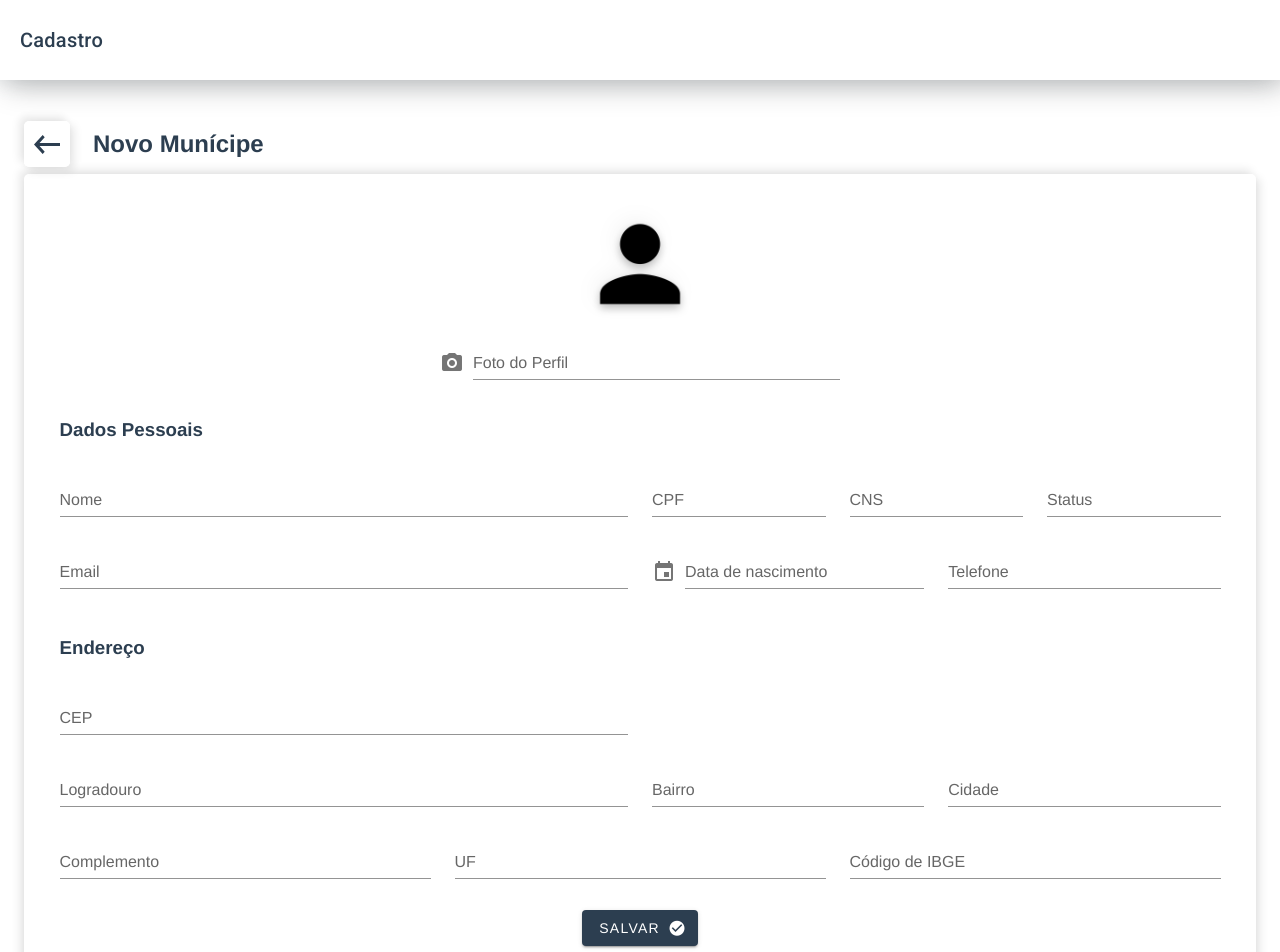
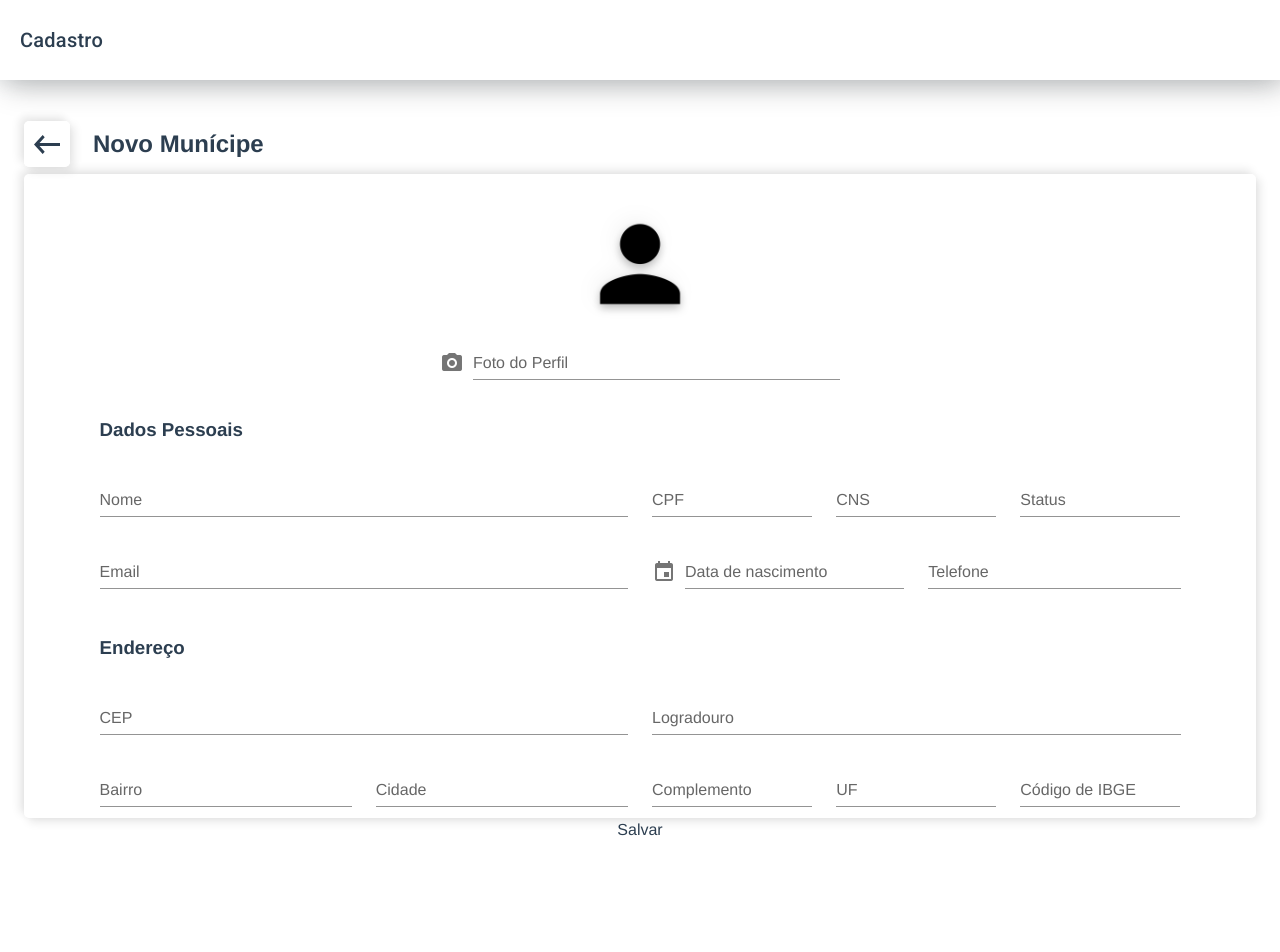
Before and after one commit to elton0022/townspersons-web, a Vue app: page /#/new-townsperson in a window 1280 px wide. Shown: the top 952 px of the page. After the commit the page ends 866 px from the top, so only its background shows below. Built offline with nearby package versions, Linux system fonts and the light colour scheme.

Commit message:
refactor: config forms

```diff
--- a/src/components/BirthDate.vue
+++ b/src/components/BirthDate.vue
@@ -0,0 +1,78 @@
+<template>
+  <v-menu
+    ref="menu"
+    v-model="menu"
+    :close-on-content-click="false"
+    transition="scale-transition"
+    offset-y
+    max-width="290px"
+    min-width="auto"
+  >
+    <template v-slot:activator="{ on, attrs }">
+      <v-text-field
+        v-model="dateFormatted"
+        label="Data de nascimento"
+        prepend-icon="mdi-calendar"
+        @blur="date = parseDate(dateFormatted)"
+        v-bind="attrs"
+        v-on="on"
+      ></v-text-field>
+    </template>
+    <v-date-picker
+      v-model="date"
+      :active-picker.sync="activePicker"
+      :max="
+        new Date(Date.now() - new Date().getTimezoneOffset() * 60000)
+          .toISOString()
+          .substr(0, 10)
+      "
+      min="1950-01-01"
+      @change="save"
+      @input="menu = false"
+    ></v-date-picker>
+  </v-menu>
+</template>
+
+<script>
+export default {
+  name: 'BirthDate',
+  data() {
+    return {
+      menu: false,
+      date: new Date(Date.now() - new Date().getTimezoneOffset() * 60000)
+        .toISOString()
+        .substr(0, 10),
+      activePicker: null,
+      dateFormatted: null,
+    };
+  },
+  watch: {
+    menu(val) {
+      val && setTimeout(() => (this.activePicker = "YEAR"));
+    },
+    date() {
+      this.dateFormatted = this.formatDate(this.date);
+    },
+  },
+  methods: {
+    save(date) {
+      this.$refs.menu.save(date);
+    },
+    formatDate(date) {
+      if (!date) return null;
+
+      const [year, month, day] = date.split("-");
+      return `${day}/${month}/${year}`;
+    },
+    parseDate(date) {
+      if (!date) return null;
+
+      const [month, day, year] = date.split("/");
+      return `${year}-${month.padStart(2, "0")}-${day.padStart(2, "0")}`;
+    },
+  },
+};
+</script>
+
+<style>
+</style>
--- a/src/pages/FormTownsperson.vue
+++ b/src/pages/FormTownsperson.vue
@@ -7,6 +7,7 @@
     />
     <div class="content">
       <v-container>
+        <div class="form">
           <v-row>
             <div class="select-photo">
               <img id="photo" :src="previewPhoto" alt="Foto do Perfil" />
@@ -70,38 +71,11 @@
               ></v-text-field>
             </v-col>
             <v-col cols="12" sm="3">
-            <v-menu
-              ref="menu"
-              v-model="menu"
-              :close-on-content-click="false"
-              transition="scale-transition"
-              offset-y
-              max-width="290px"
-              min-width="auto"
-            >
-              <template v-slot:activator="{ on, attrs }">
-                <v-text-field
-                  v-model="dateFormatted"
-                  label="Data de nascimento"
-                  prepend-icon="mdi-calendar"
-                  @blur="date = parseDate(dateFormatted)"
-                  v-bind="attrs"
-                  v-on="on"
-                ></v-text-field>
-              </template>
-              <v-date-picker
-                v-model="date"
-                :active-picker.sync="activePicker"
-                :max="
-                  new Date(Date.now() - new Date().getTimezoneOffset() * 60000)
-                    .toISOString()
-                    .substr(0, 10)
+              <BirthDate
+                @change="
+                  (value) => (townsperson.birth_date = formatDate(value))
                 "
-                min="1950-01-01"
-                @change="save"
-                @input="menu = false"
-              ></v-date-picker>
-            </v-menu>
+              />
             </v-col>
             <v-col cols="12" sm="3">
               <v-text-field
@@ -127,8 +101,6 @@
                 hide-details="auto"
               ></v-text-field>
             </v-col>
-        </v-row>
-        <v-row>
             <v-col cols="12" sm="6">
               <v-text-field
                 v-model="address.public_place"
@@ -137,6 +109,8 @@
                 hide-details="auto"
               ></v-text-field>
             </v-col>
+          </v-row>
+          <v-row>
             <v-col cols="12" sm="3">
               <v-text-field
                 v-model="address.district"
@@ -153,9 +127,7 @@
                 hide-details="auto"
               ></v-text-field>
             </v-col>
-        </v-row>
-        <v-row>
-          <v-col cols="12" sm="4">
+            <v-col cols="12" sm="2">
               <v-text-field
                 v-model="address.complement"
                 label="Complemento"
@@ -163,7 +135,7 @@
                 hide-details="auto"
               ></v-text-field>
             </v-col>
-          <v-col cols="12" sm="4">
+            <v-col cols="12" sm="2">
               <v-text-field
                 v-model="address.uf"
                 label="UF"
@@ -171,7 +143,7 @@
                 hide-details="auto"
               ></v-text-field>
             </v-col>
-          <v-col cols="12" sm="4">
+            <v-col cols="12" sm="2">
               <v-text-field
                 v-model="address.code_IBGE"
                 label="Código de IBGE"
@@ -180,7 +152,7 @@
               ></v-text-field>
             </v-col>
           </v-row>
-        <v-row>
+          <!-- <v-row>
           <v-col align="center">
             <v-btn
               :loading="loading"
@@ -193,7 +165,8 @@
               <v-icon dark right> mdi-checkbox-marked-circle </v-icon>
             </v-btn>
           </v-col>
-        </v-row>
+        </v-row> -->
+        </div>
       </v-container>
     </div>
     <button v-on:click="addTownsperson()" class="register">Salvar</button>
@@ -202,20 +175,13 @@
 
 <script>
 import Navtools from "../components/Navtools.vue";
+import BirthDate from "../components/BirthDate.vue";
 import emptyPhoto from "../assets/icons/emptyPhoto.png";
 import { apiViaCEP } from "../config/api";
 export default {
   name: "FormTownsperson",
   data() {
     return {
-      valid: true,
-      date: new Date(Date.now() - new Date().getTimezoneOffset() * 60000)
-        .toISOString()
-        .substr(0, 10),
-      activePicker: null,
-      menu: false,
-      dateFormatted: null,
-      emptyPhoto,
       previewPhoto: emptyPhoto,
       townsperson: {
         name: "",
@@ -241,21 +207,14 @@ export default {
   },
   components: {
     Navtools,
-  },
-  watch: {
-    menu(val) {
-      val && setTimeout(() => (this.activePicker = "YEAR"));
-    },
-    date() {
-      this.dateFormatted = this.formatDate(this.date);
-    },
+    BirthDate,
   },
   methods: {
     addTownsperson() {
       //const response = await api.post("/townsperson");
       //this.townspersons = response.data;
-      const [day, month, year] = this.dateFormatted.split("/");
-      this.townsperson.birth_date = `${year}-${month}-${day}`;
+      // const [day, month, year] = this.dateFormatted.split("/");
+      // this.townsperson.birth_date = `${year}-${month}-${day}`;
       console.log(this.townsperson);
     },
     changePhoto() {
@@ -268,9 +227,6 @@ export default {
       } else {
         document.getElementById("photo").src = emptyPhoto;
       }
-    },
-    save(date) {
-      this.$refs.menu.save(date);
     },
     async getCEP() {
       const { data } = await apiViaCEP.get(`${this.address.cep}/json/`);
@@ -288,15 +244,8 @@ export default {
     },
     formatDate(date) {
       if (!date) return null;
-
-      const [year, month, day] = date.split("-");
-      return `${day}/${month}/${year}`;
-    },
-    parseDate(date) {
-      if (!date) return null;
-
-      const [month, day, year] = date.split("/");
-      return `${year}-${month.padStart(2, "0")}-${day.padStart(2, "0")}`;
+      const [day, month, year] = date.split("/");
+      return `${year}-${month}-${day}`;
     },
   },
 };
@@ -318,4 +267,8 @@ export default {
   filter: drop-shadow(0px 4px 4px rgba(0, 0, 0, 0.25))
     drop-shadow(-4px -4px 10px rgba(0, 0, 0, 0.05));
 }
+
+.form {
+  padding: 0 40px 0 40px;
+}
 </style>
```
Lines whose indentation alone changed are shown as unchanged.
